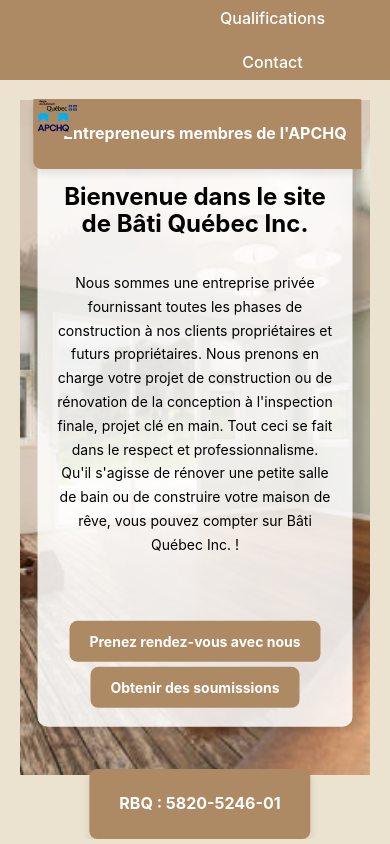
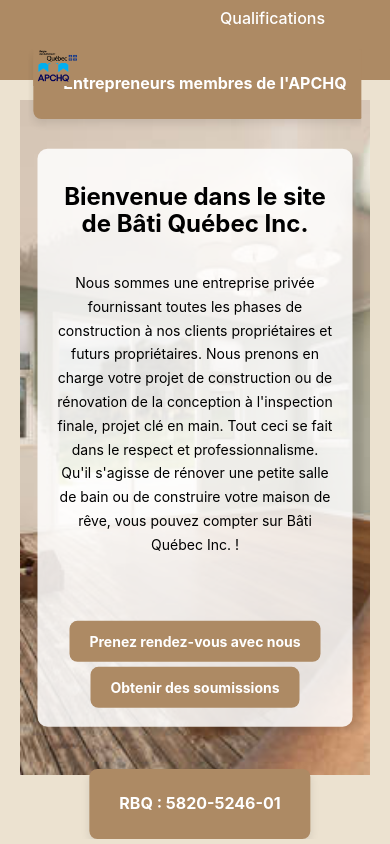
Before and after one commit to MyriamAssam/bati, a React (Vite) app: page / in a window 390 px wide. Shown: the top 844 px of the page. Built offline with nearby package versions, Linux system fonts and the light colour scheme.

Commit message:
ajuster css

```diff
--- a/src/App.css
+++ b/src/App.css
@@ -136,7 +136,7 @@ main {
     cursor: pointer;
     pointer-events: all;
     width: auto;
-    margin-right: -40px;
+    margin-right: 50px;
 
     height: 70px;
     white-space: nowrap;
@@ -161,7 +161,7 @@ main {
   .fixed-logos {
     flex-direction: column;
     align-items: center;
-    gap: 600px;
+    gap: 650px;
   }
 }
 
```
